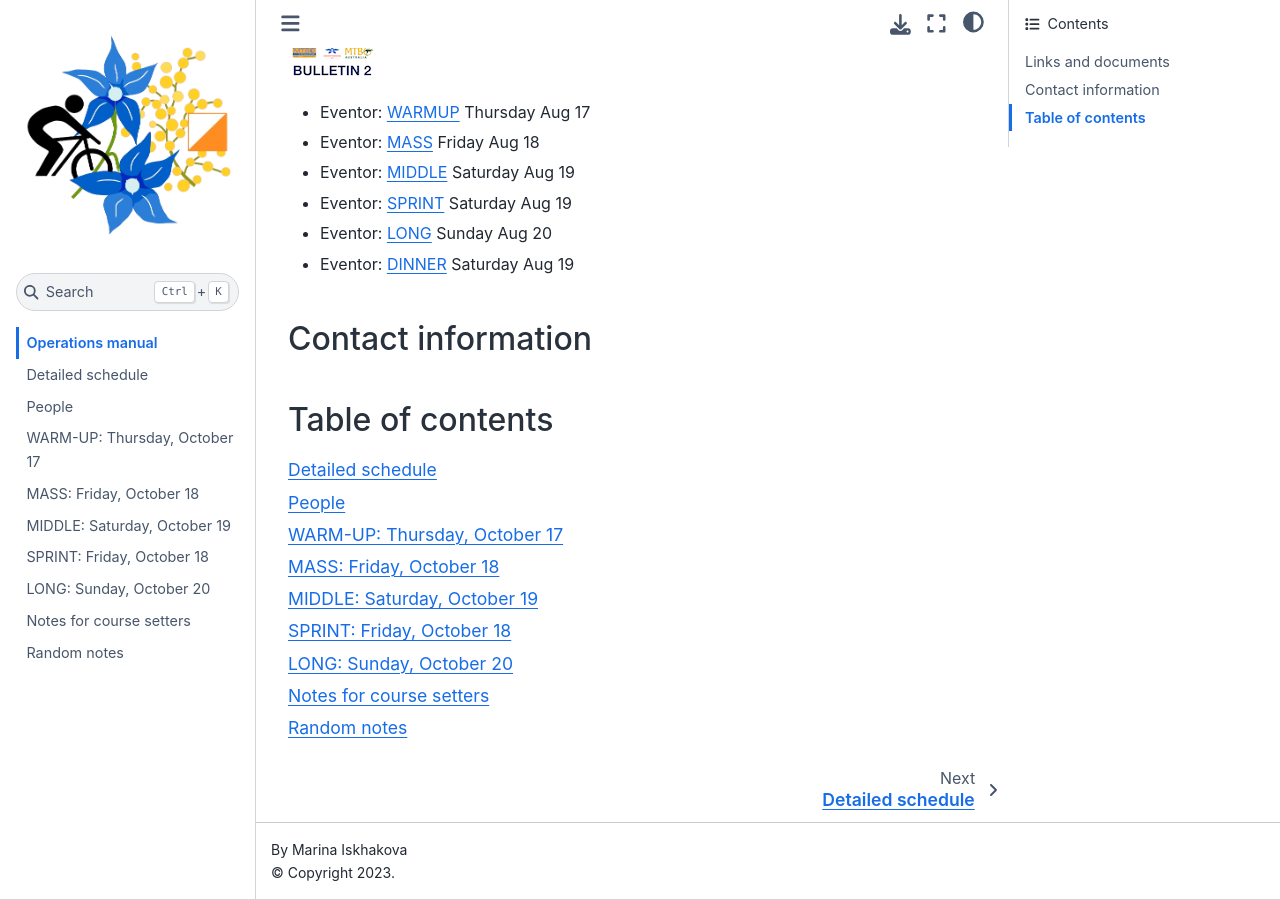
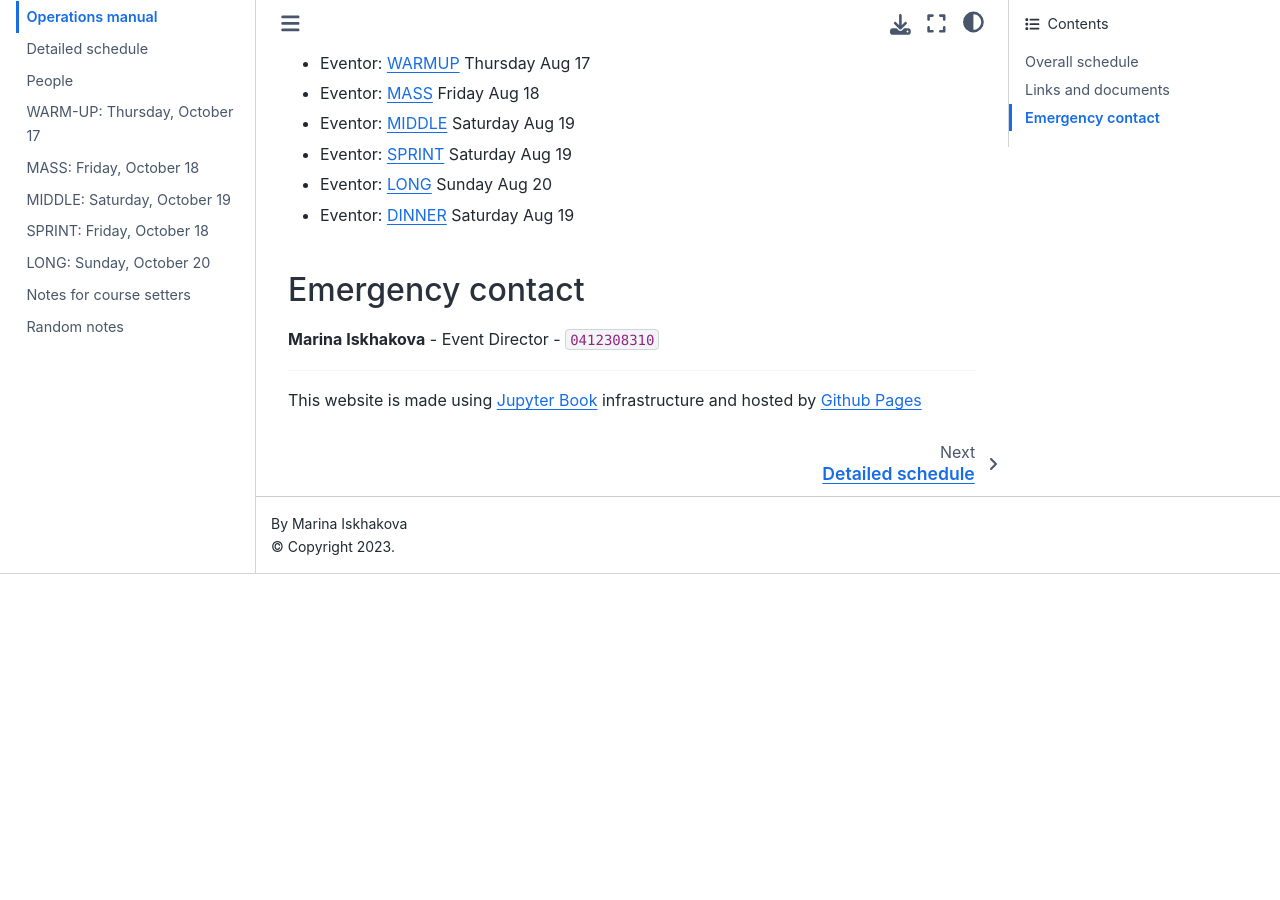
Before and after one commit to fediskhakov/mtbo2024champ, a Jupyter Book: the page built from index.md, in a window 1280 px wide and 900 px high, scrolled down 1602 px. Built offline with Jupyter Book 1.0.4 settings and Sphinx 7.4.7 and the Sphinx Book theme 1.1.4, drawn with Linux system fonts in a browser that asks for light colours; after the commit the page ends 2176 px from its top, so only the background shows below that.

Commit message:
Contact + website origin

````diff
--- a/index.md
+++ b/index.md
@@ -4,7 +4,7 @@ This website/document contains the complete information for the organizers and v
 
 ***2024 Australian Mountain Bike Orienteering Carnival and Championships***
 
-```{admonition} Overall schedule
+## Overall schedule
 
 | October 17, Thursday |  |  |
 |--|--|--|
@@ -34,7 +34,6 @@ This website/document contains the complete information for the organizers and v
 
 See [schedule page](schedule.md) for all the details
 
-```
 
 ## Links and documents
 
@@ -49,11 +48,10 @@ See [schedule page](schedule.md) for all the details
 - Eventor: [DINNER](https://eventor.orienteering.asn.au/Events/Show/19687) Saturday Aug 19
 
 
-## Contact information
+## Emergency contact
 
+**Marina Iskhakova** - Event Director - `0412308310`
 
+---
 
-## Table of contents
-
-```{tableofcontents}
-```
+This website is made using [Jupyter Book](https://jupyterbook.org/en/stable/intro.html) infrastructure and hosted by [Github Pages](https://github.com/fediskhakov/mtbo2024champ)
````
